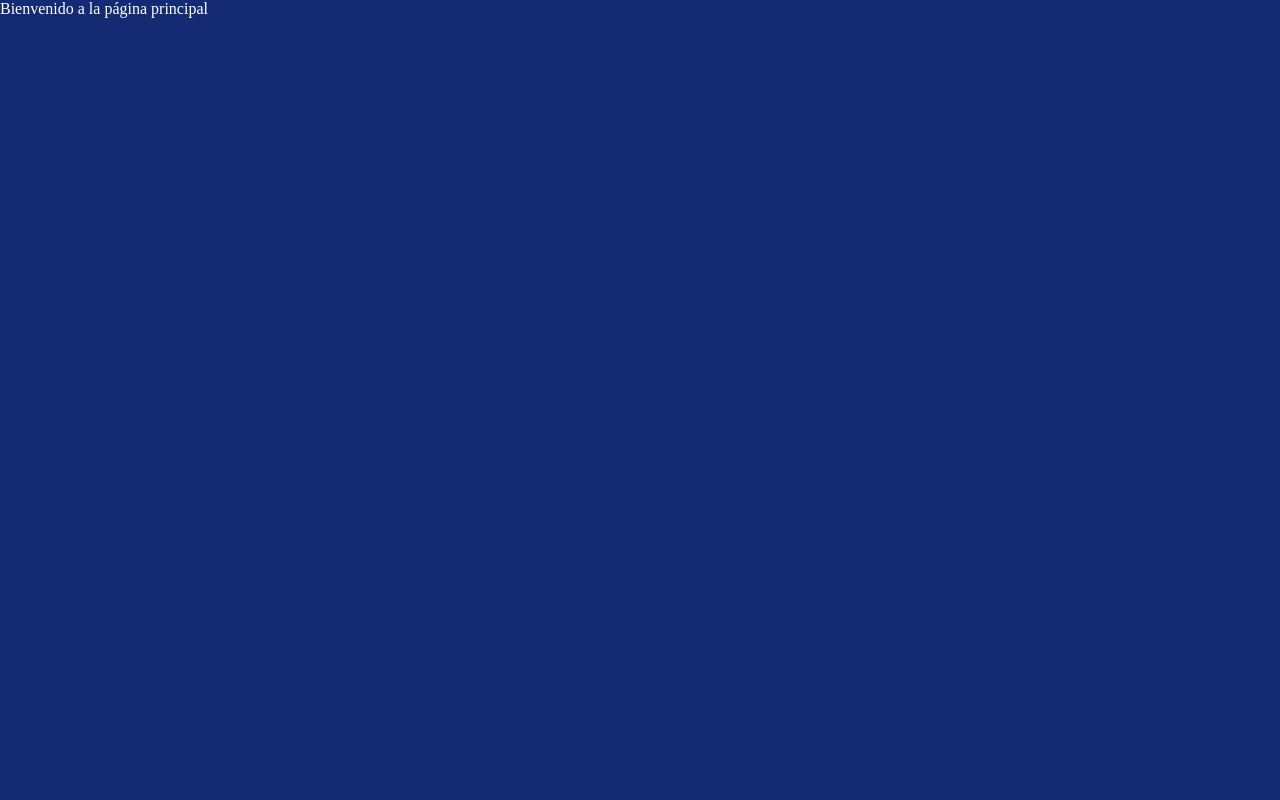
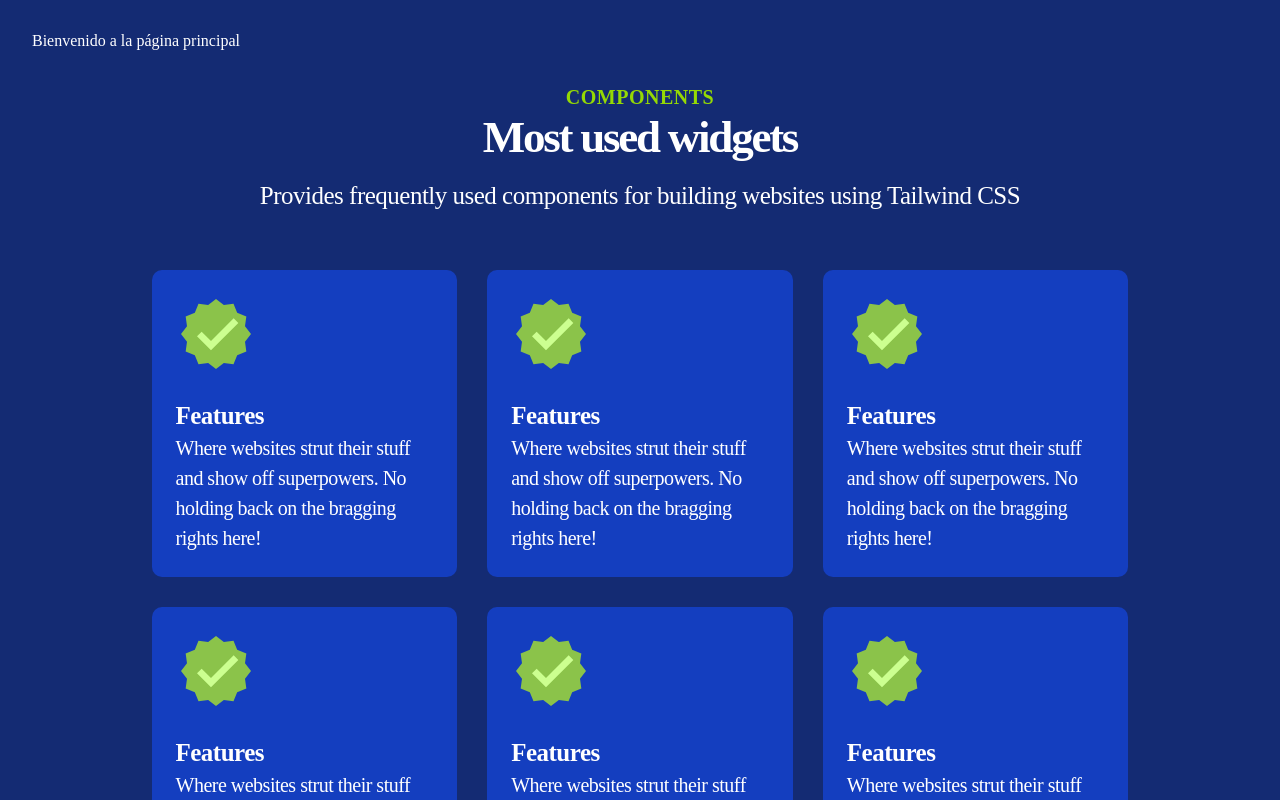
Before and after one commit to BorjaCuerva/vallence-automation-front, a Nuxt app: page / in a window 1280 px wide. Shown: the top 800 px of the page. Built offline with nearby package versions, Linux system fonts and the light colour scheme.

Commit message:
feat: Add cards grid components

```diff
--- /dev/null
+++ b/components/cardsGrid/CardsBlock.vue
@@ -0,0 +1,18 @@
+<script setup lang="ts">
+import HeadederOfGrid from './HeaderOfGrid.vue'
+import CardsGrid from './CardsGrid.vue'
+</script>
+<template>
+  <section class="grid-block">
+    <HeadederOfGrid />
+    <CardsGrid />
+  </section>
+</template>
+
+<style scoped lang="scss">
+.grid-block {
+  padding: 0 9.4688rem;
+  display: grid;
+  gap: 3.75rem;
+}
+</style>
--- /dev/null
+++ b/components/cardsGrid/CardsGrid.vue
@@ -0,0 +1,22 @@
+<script setup lang="ts">
+import GridCard from './GridCard.vue'
+</script>
+<template>
+  <section class="cards-grid">
+    <GridCard v-for="i in 9" />
+  </section>
+</template>
+
+<style scoped lang="scss">
+.cards-grid {
+  display: grid;
+  grid-template-columns: repeat(3, 1fr);
+  gap: 1.875rem;
+  @include responsive(77.5rem) {
+    grid-template-columns: repeat(2, 1fr);
+  }
+  @include responsive(37.5rem) {
+    grid-template-columns: 1fr;
+  }
+}
+</style>
--- /dev/null
+++ b/components/cardsGrid/GridCard.vue
@@ -0,0 +1,40 @@
+<script setup lang="ts">
+import GreenCheck from '@/components/svg/GreenCheck.vue'
+</script>
+<template>
+  <article class="card">
+    <div class="card__icon">
+      <GreenCheck></GreenCheck>
+    </div>
+    <h3 class="card__title">Features</h3>
+    <p class="card__description">
+      Where websites strut their stuff and show off superpowers. No holding back on the
+      bragging rights here!
+    </p>
+  </article>
+</template>
+
+<style scoped lang="scss">
+.card {
+  @include flex(column, flex-start);
+  padding: 1.5rem;
+  border-radius: 0.625rem;
+  background-color: map.get($catalina-blue, 800);
+
+  &__icon {
+    margin-bottom: 1.5rem;
+    width: 5rem;
+  }
+  &__title {
+    font-weight: bold;
+    font-size: 1.5625rem;
+    letter-spacing: -0.0313rem;
+    line-height: 2.1875rem;
+  }
+  &__description {
+    font-size: 1.25rem;
+    letter-spacing: -0.0313rem;
+    line-height: 1.875rem;
+  }
+}
+</style>
--- /dev/null
+++ b/components/cardsGrid/HeaderOfGrid.vue
@@ -0,0 +1,35 @@
+<script setup lang="ts"></script>
+<template>
+  <header class="header-grid">
+    <span class="header-grid__pre-title">COMPONENTS</span>
+    <h2 class="header-grid__title">Most used widgets</h2>
+    <span class="header-grid__post-title"
+      >Provides frequently used components for building websites using Tailwind CSS
+    </span>
+  </header>
+</template>
+
+<style scoped lang="scss">
+.header-grid {
+  @include flex(column);
+  &__pre-title {
+    color: map.get($atlantis, 500);
+    letter-spacing: 0.0313rem;
+    font-weight: bold;
+    text-transform: uppercase;
+    font-size: 1.25rem;
+    line-height: 1.875rem;
+  }
+  &__title {
+    font-size: 2.8125rem;
+    font-weight: bold;
+    letter-spacing: -0.1406rem;
+    line-height: 3.125rem;
+  }
+  &__post-title {
+    font-size: 1.5625rem;
+    margin-top: 1.25rem;
+    letter-spacing: -0.0313rem;
+  }
+}
+</style>
--- /dev/null
+++ b/components/svg/GreenCheck.vue
@@ -0,0 +1,15 @@
+<template>
+  <svg viewBox="0 0 48 48">
+    <symbol id="ai:flat-color-icons:approval">
+      <path
+        d="m24 3l4.7 3.6l5.8-.8l2.2 5.5l5.5 2.2l-.8 5.8L45 24l-3.6 4.7l.8 5.8l-5.5 2.2l-2.2 5.5l-5.8-.8L24 45l-4.7-3.6l-5.8.8l-2.2-5.5l-5.5-2.2l.8-5.8L3 24l3.6-4.7l-.8-5.8l5.5-2.2l2.2-5.5l5.8.8z"
+        fill="#8BC34A"
+      ></path>
+      <path
+        d="M34.6 14.6L21 28.2l-5.6-5.6l-2.8 2.8l8.4 8.4l16.4-16.4z"
+        fill="#CCFF90"
+      ></path>
+    </symbol>
+    <use xlink:href="#ai:flat-color-icons:approval"></use>
+  </svg>
+</template>
--- a/pages/index.vue
+++ b/pages/index.vue
@@ -1,6 +1,9 @@
-<script setup lang="ts"></script>
+<script setup lang="ts">
+import CardsBlock from '@/components/cardsGrid/CardsBlock.vue'
+</script>
 <template>
-  <div>{{ $t('PRINCIPAL_TITLE') }}</div>
+  <div :style="{ margin: '2rem' }">{{ $t('PRINCIPAL_TITLE') }}</div>
+  <CardsBlock />
 </template>
 
 <!-- <style scoped lang="scss"></style> -->
```
